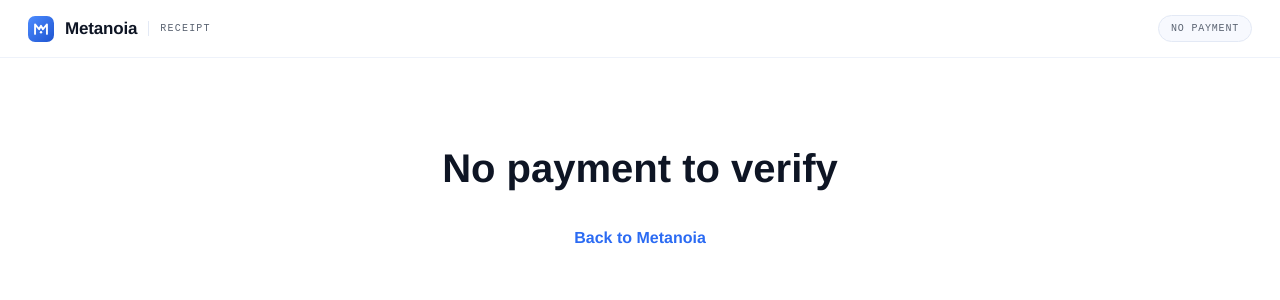
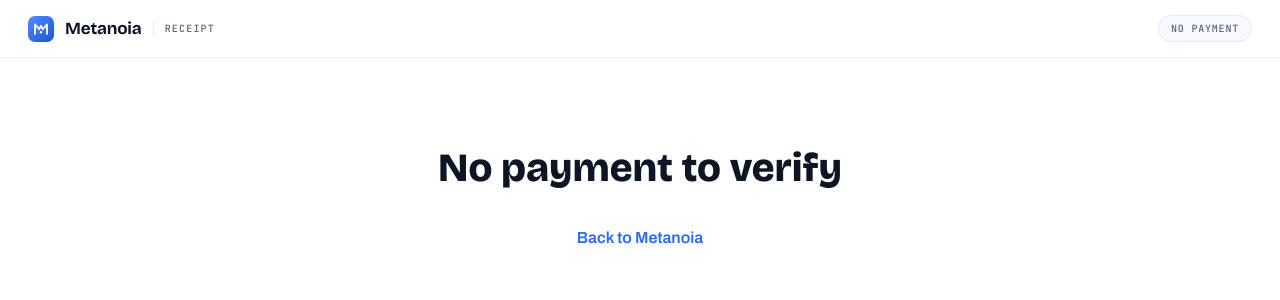
Before and after one commit to theaayushstha1/metanoia, a Next.js app: page /checkout/complete in a window 1280 px wide. Shown: the top 300 px of the page. Built offline with nearby package versions, Linux system fonts and the light colour scheme; no server answers.

Commit message:
Restore design fonts (Bricolage/Archivo/JetBrains) via runtime link, build-safe

```diff
--- a/app/globals.css
+++ b/app/globals.css
@@ -1,9 +1,9 @@
 @import "tailwindcss";
 
 :root {
-  --font-bricolage: "Avenir Next", "Helvetica Neue", sans-serif;
-  --font-archivo: "Avenir Next", "Helvetica Neue", sans-serif;
-  --font-jbmono: "SFMono-Regular", "Cascadia Code", "Liberation Mono", monospace;
+  --font-bricolage: "Bricolage Grotesque", "Avenir Next", "Helvetica Neue", sans-serif;
+  --font-archivo: "Archivo", "Avenir Next", "Helvetica Neue", sans-serif;
+  --font-jbmono: "JetBrains Mono", "SFMono-Regular", "Cascadia Code", monospace;
   --blue: #2b6bf3;
   --blue-d: #1e54d0;
   --blue-l: #4d8cff;
--- a/app/layout.tsx
+++ b/app/layout.tsx
@@ -10,6 +10,14 @@ export const metadata: Metadata = {
 export default function RootLayout({ children }: Readonly<{ children: React.ReactNode }>) {
   return (
     <html lang="en" className="h-full">
+      <head>
+        <link rel="preconnect" href="https://fonts.googleapis.com" />
+        <link rel="preconnect" href="https://fonts.gstatic.com" crossOrigin="anonymous" />
+        <link
+          href="https://fonts.googleapis.com/css2?family=Bricolage+Grotesque:opsz,wght@12..96,400..800&family=Archivo:wght@400;500;600;700&family=JetBrains+Mono:wght@400;500;700&display=swap"
+          rel="stylesheet"
+        />
+      </head>
       <body className="min-h-full">{children}</body>
     </html>
   );
```
